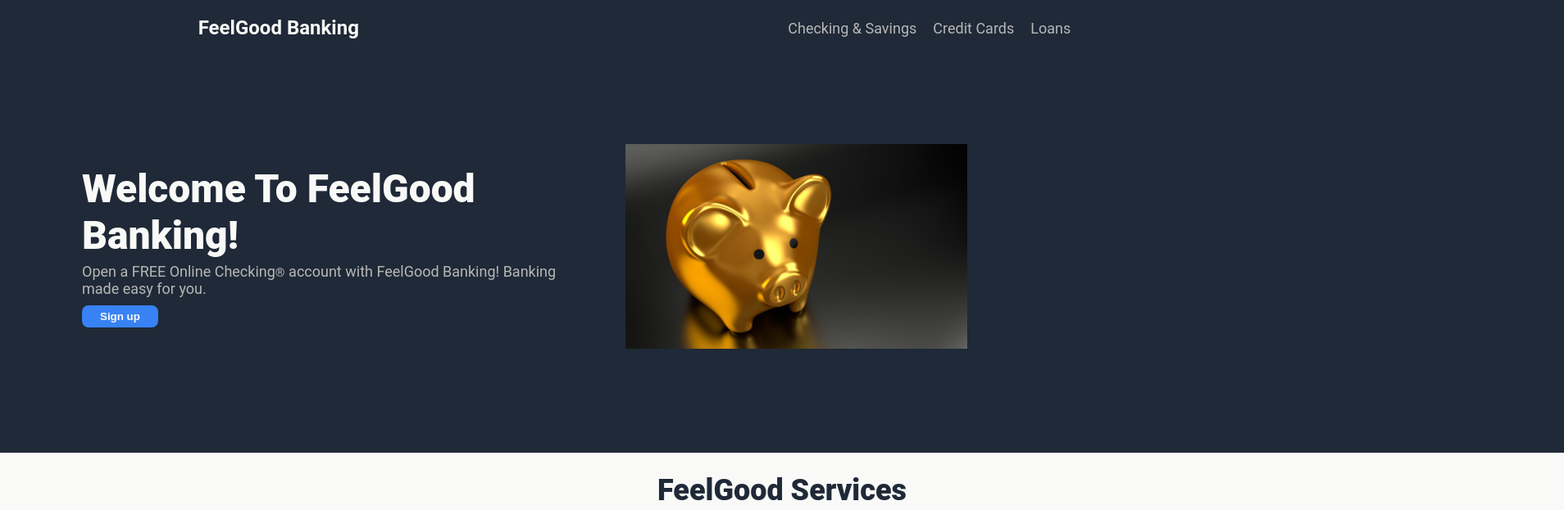
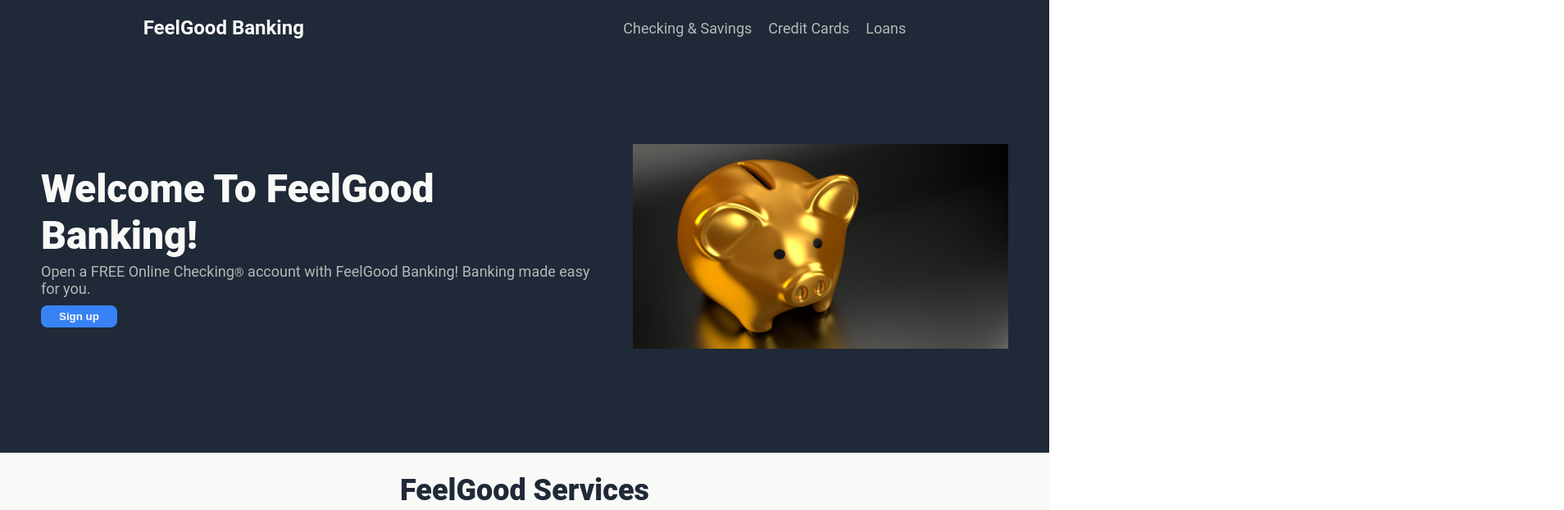
Before and after one commit to arnoldcasiano/banking-page, a plain HTML site: page index.html in a window 1280 px wide. Shown: the top 623 px of the page at 82% size, 1908 px wide, since content can reach past the window. Drawn offline with Linux system fonts and the light colour scheme.

Commit message:
Fix width overflow to fit all screens

```diff
--- a/index.html
+++ b/index.html
@@ -8,27 +8,33 @@
     <title>FeelGood Banking</title>
 </head>
 <body>
-    <div class="header">
+    <header class="header">
       <h1 class="title">FeelGood Banking</h1>
 
+
+    <nav>
       <ul class="links">
         <li><a href="#">Checking & Savings</a></li>
         <li><a href="#">Credit Cards</a></li>
         <li><a href="#">Loans</a></li>
       </ul>
-    </div>
+    </nav>
+    </header>
 
-    <div class="welcome">
+
+
+
+    <section class="welcome">
         <div class="welcome-container">
-              <h2 class="welcome-message">Welcome To FeelGood Banking!</h2>
+              <h2 class="welcome-header">Welcome To FeelGood Banking!</h2>
 
-              <p class="intro">Open a FREE Online Checking<small>&reg;</small> account with FeelGood Banking! Banking made easy for you.
+              <p class="welcome-message">Open a FREE Online Checking<small>&reg;</small> account with FeelGood Banking! Banking made easy for you.
               </p>
 
               <button>Sign up</button>
         </div>
               <img src="./images/piggy-bank.jpeg" height="250px"  width="500px">
-    </div>
+    </section>
 
 
     <div class="content">
@@ -57,7 +63,7 @@
       </div>
     </div>
 
-    <div class="content2">
+    <article class="content2">
         <div class="quote">
               <p><em>FeelGood banking made it so simple and easy when I had to take out a loan for my business. They helped me through the entire loan process and made sure I got exactly what I needed from them. Definitely recommend for anyone needing any banking services!</em></p>
         </div>
@@ -65,7 +71,7 @@
         <div class="name">
               <p>- John Doe, Satisfied Customer</p>
         </div>
-    </div>
+    </article>
 
     <div class="message">
         <div class="box-container">
--- a/style.css
+++ b/style.css
@@ -8,13 +8,21 @@ body {
     color: #b7b7b7;
     display: flex;
     flex-direction: column;
-    background: #1F2937;
+    margin: 0;
+    padding: 0;
 }
 
 .header {
     display: flex;
-    width: 86em;
-    margin-top: 20px;
+    margin: 0;
+    padding: 0;
+    padding-top: 20px;
+    background: #1F2937;
+}
+
+.title {
+    font-size: 24px;
+    color: #F9FAF8;
 }
 
 .links {
@@ -33,23 +41,22 @@ body {
     padding: 0;
     gap: 50px;
     height: 505px;
-    width: 60em;
+    margin: 0;
+    padding: 0;
+    padding: 0 50px;
+    background: #1F2937;
 }
 
-.title {
-    font-size: 24px;
-    color: #F9FAF8;
-}
 
-.intro {
-    margin-bottom: 10px;
-}
-
-.welcome-message {
+.welcome-header {
     font-size: 48px;
     font-weight: 800;
     color: #F9FAF8;
     margin-bottom: 5px;
+}
+
+.welcome-message {
+    margin-bottom: 10px;
 }
 
 .more-info {
@@ -64,7 +71,6 @@ body {
     display: flex;
     flex-direction: column;
     height: 505px;
-    width: 106em;
 }
 
 .images-text {
@@ -97,7 +103,8 @@ body {
     background: #E5E7EB;
     color: #1F2937;
     height: 505px;
-    width: 106em;
+    margin: 0;
+    padding: 0;
 }
 
 .quote {
@@ -123,8 +130,9 @@ body {
 .message {
     display: flex;
     height: 505px;
-    width: 106em;
     background: #F9FAF8;
+    margin: 0;
+    padding: 0;
 }
 
 .box-container {
@@ -158,5 +166,8 @@ footer {
     background: #1F2937;
     color: #b7b7b7;
     height: 4em;
+    margin: 0;
+    padding: 0;
     margin-top: 40px;
+    display: flex;
 }
```
